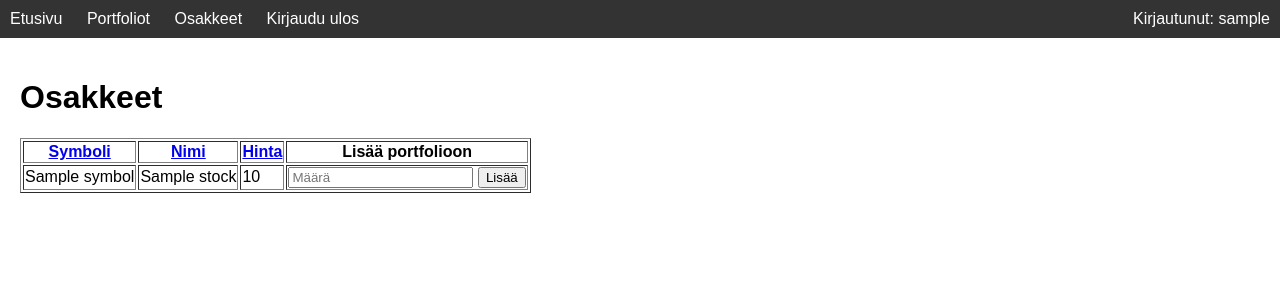
After one commit to HVaini/osakeportfolio, a Flask app: page /stocks in a window 1280 px wide. The commit adds this page. Shown: the top 300 px of the page. Run offline with Flask 3, Linux system fonts and the light colour scheme; the visitor is signed in with stand-in values (Sample User, id 1); a database or web service that is not in the repository returns one stand-in record (values such as "Sample title"); some libraries are stand-ins or nearby versions.

Commit message:
added navigation bar and better stock listings

```diff
--- a/app.py
+++ b/app.py
@@ -173,3 +173,23 @@ def add_stock_to_portfolio():
 @app.route("/index")
 def index_alias():
     return redirect("/")
+
+@app.route("/stocks")
+def stocks():
+    if "username" not in session:
+        return redirect("/")
+
+    order_by = request.args.get("order_by", "name")
+    order_direction = request.args.get("order_direction", "asc")
+
+    if order_by not in ["name", "symbol", "price"]:
+        order_by = "name"
+    if order_direction not in ["asc", "desc"]:
+        order_direction = "asc"
+
+    cursor = conn.cursor()
+    cursor.execute(f"SELECT id, symbol, name, price FROM stocks ORDER BY {order_by} {order_direction}")
+    stocks = cursor.fetchall()
+    cursor.close()
+
+    return render_template("stocks.html", stocks=stocks, order_by=order_by, order_direction=order_direction)
--- /dev/null
+++ b/templates/layout.html
@@ -0,0 +1,47 @@
+<!DOCTYPE html>
+<html lang="en">
+<head>
+    <meta charset="UTF-8">
+    <meta name="viewport" content="width=device-width, initial-scale=1.0">
+    <title>{% block title %}Sovellus{% endblock %}</title>
+    <style>
+        body {
+            font-family: Arial, sans-serif;
+            margin: 0;
+            padding: 0;
+        }
+        nav {
+            background-color: #333;
+            color: white;
+            padding: 10px;
+        }
+        nav a {
+            color: white;
+            text-decoration: none;
+            margin-right: 20px;
+        }
+        nav a:hover {
+            text-decoration: underline;
+        }
+        .container {
+            padding: 20px;
+        }
+    </style>
+</head>
+<body>
+    <nav>
+        <a href="/">Etusivu</a>
+        {% if session.username %}
+            <a href="/portfolios">Portfoliot</a>
+            <a href="/stocks">Osakkeet</a>
+            <a href="/logout">Kirjaudu ulos</a>
+            <span style="float: right;">Kirjautunut: {{ session.username }}</span>
+        {% else %}
+            <a href="/">Kirjaudu</a>
+        {% endif %}
+    </nav>
+    <div class="container">
+        {% block content %}{% endblock %}
+    </div>
+</body>
+</html>
--- /dev/null
+++ b/templates/stocks.html
@@ -0,0 +1,34 @@
+{% extends "layout.html" %}
+
+{% block title %}Osakkeet{% endblock %}
+
+{% block content %}
+<h1>Osakkeet</h1>
+<table border="1">
+    <thead>
+        <tr>
+            <th><a href="/stocks?order_by=symbol">Symboli</a></th>
+            <th><a href="/stocks?order_by=name">Nimi</a></th>
+            <th><a href="/stocks?order_by=price">Hinta</a></th>
+            <th>Lisää portfolioon</th>
+        </tr>
+    </thead>
+    <tbody>
+        {% for stock in stocks %}
+        <tr>
+            <td>{{ stock.symbol }}</td>
+            <td>{{ stock.name }}</td>
+            <td>{{ stock.price | round(2) }}</td>
+            <td>
+                <form action="/add_stock_to_portfolio" method="POST">
+                    <input type="hidden" name="portfolio_id" value="{{ request.args.get('portfolio_id') }}">
+                    <input type="hidden" name="stock_id" value="{{ stock.id }}">
+                    <input type="number" name="quantity" min="1" required placeholder="Määrä">
+                    <button type="submit">Lisää</button>
+                </form>
+            </td>
+        </tr>
+        {% endfor %}
+    </tbody>
+</table>
+{% endblock %}
```
Also changed, not shown: templates/index.html (+10 -18 lines), templates/portfolio.html (+6 -13 lines), templates/portfolios.html (+6 -12 lines).
